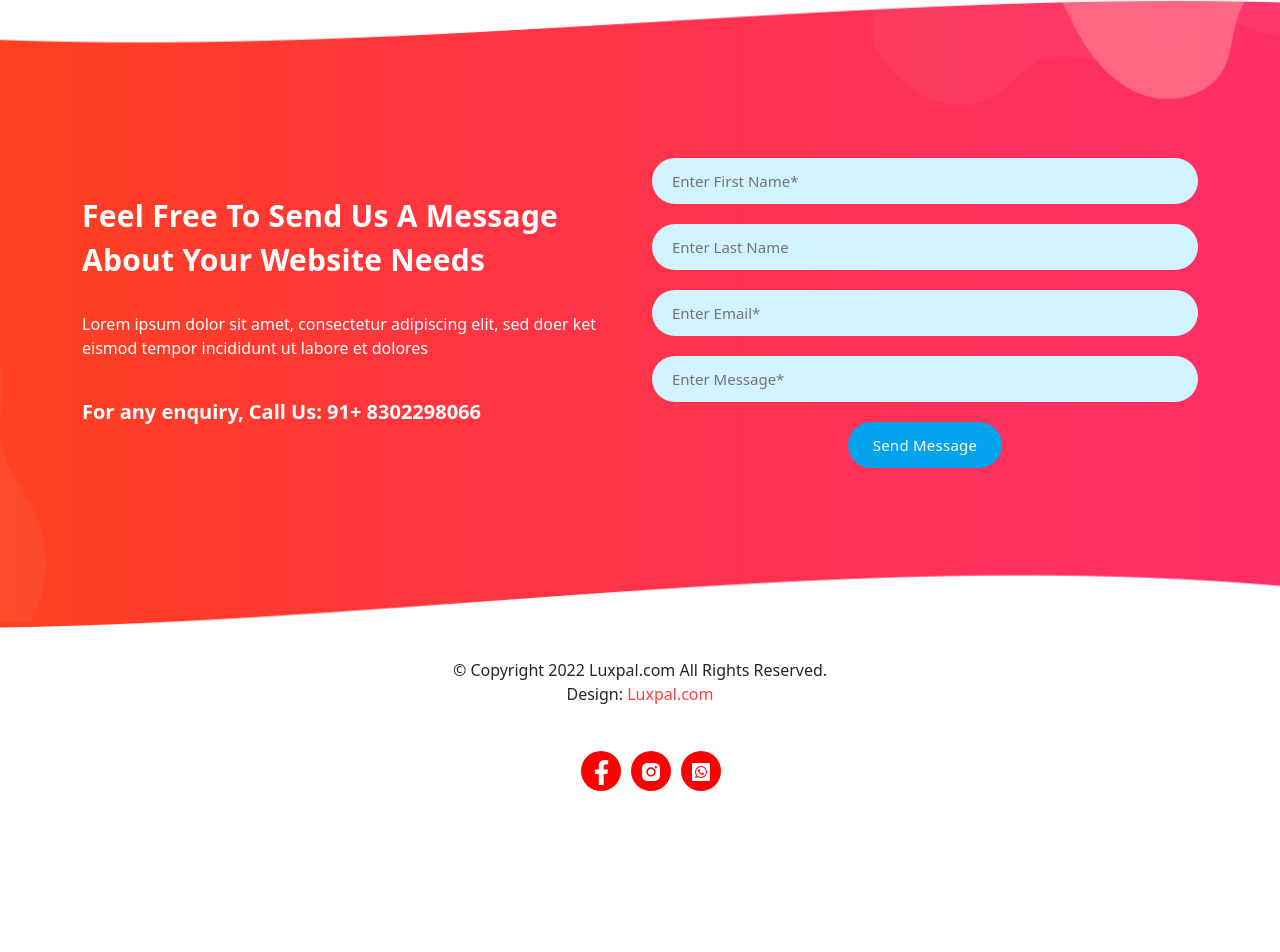
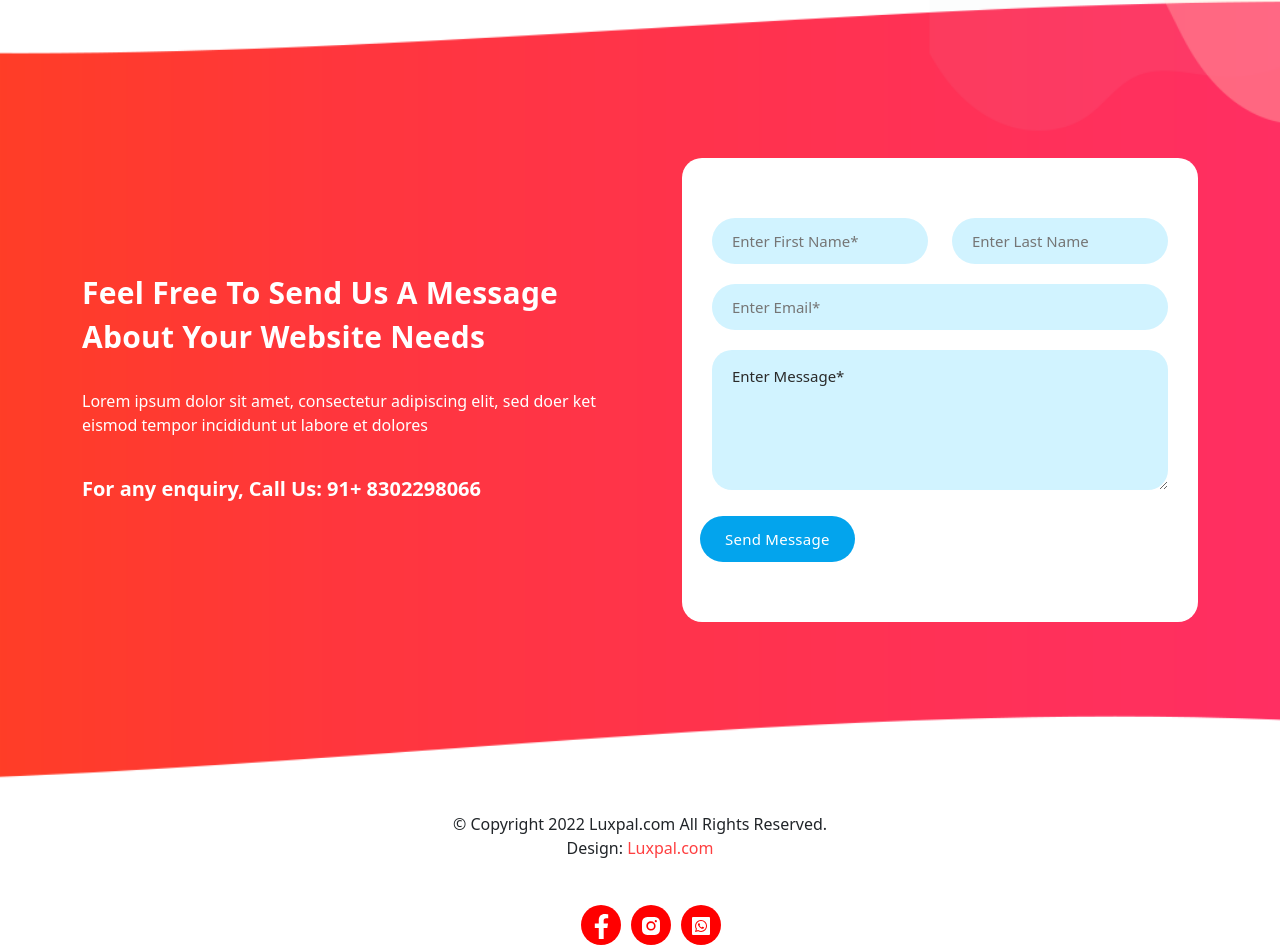
Before and after one commit to AunKr/lp-lamps-web, a React (Create React App) app in the folder client/: page / in a window 1280 px wide. Shown: the part 2736-3688 px from the top of the page. Before the commit the page ends 3543 px from the top, so only its background shows below. Built offline with nearby package versions, Linux system fonts and the light colour scheme.

Commit message:
modal UI fixed

```diff
--- a/client/src/components/ContactUs/contactUs.css
+++ b/client/src/components/ContactUs/contactUs.css
@@ -1,3 +1,48 @@
-.formError {
-    color: #fff;
+.formError {color: #fe3f40;
+    font-size: 12px;
+    margin-top: -20px !important;
+    margin-bottom: 20px;
+    float: left;
+    width: 100%;
+    margin-left: 12px;
 }
+
+div#contact .loginFrom {
+    display: flex;
+    align-items: center;
+    flex-direction: column;
+    justify-content: center;
+    height: 100%;
+    margin-left: 30px;
+    position: relative;
+    background-color: #fff;
+    padding: 60px 30px;
+    border-radius: 20px;
+    /* position: relative; */
+}
+
+div#contact .loginFrom button{
+    width: auto;
+}
+
+div#contact textarea {
+    width: 100%;
+    min-width: 100%;
+    max-width: 100%;
+    max-height: 180px;
+    min-height: 140px;
+    height: 140px;
+    border-radius: 20px;
+    background-color: #d1f3ff;
+    border: none;
+    outline: none;
+    font-size: 15px;
+    font-weight: 300;
+    color: #2a2a2a;
+    padding: 15px 20px;
+    margin-bottom: 20px;
+  }
+
+  div#contact textarea::placeholder {
+    color: #2a2a2a;
+  }
--- a/client/src/components/ContactUs/contactUs.jsx
+++ b/client/src/components/ContactUs/contactUs.jsx
@@ -41,6 +41,8 @@ const ContactUs = () => {
         /* and other goodies */
       }) => (
         <form onSubmit={handleSubmit} className="loginFrom">
+          <div className="row">
+            <div className="col-lg-6">
               <input
                 id="firstName"
                 type="text"
@@ -53,6 +55,8 @@ const ContactUs = () => {
               {errors.firstName && touched.firstName ? (
                 <div className="formError">{errors.firstName}</div>
               ) : null}
+            </div>
+            <div className="col-lg-6">
               <input
                 id="lastName"
                 type="text"
@@ -65,6 +69,8 @@ const ContactUs = () => {
               {errors.lastName && touched.lastName ? (
                 <div className="formError">{errors.lastName}</div>
               ) : null}
+            </div>
+            <div className="col-lg-12">
               <input
                 type="email"
                 name="email"
@@ -76,7 +82,9 @@ const ContactUs = () => {
               {errors.email && touched.email ? (
                 <div className="formError">{errors.email}</div>
               ) : null}
-          <input
+            </div>
+            <div className="col-lg-12">
+              <textarea
                 type="text"
                 name="message"
                 autoComplete="on"
@@ -88,7 +96,9 @@ const ContactUs = () => {
               {errors.message && touched.message ? (
                 <div className="formError">{errors.message}</div>
               ) : null}
+            </div>
             <button type="submit">Send Message</button>
+          </div>
         </form>
       )}
     </Formik>
--- a/client/src/components/Modal/deleteModal.jsx
+++ b/client/src/components/Modal/deleteModal.jsx
@@ -11,13 +11,14 @@ const DeleteModal = (props) => {
     <Modal
       show={props.open}
       onHide={props.handleClose}
+      className="products-page Delete-Product"
     >
       <Modal.Header closeButton>
         <Modal.Title>{props?.title}</Modal.Title>
       </Modal.Header>
       <Modal.Body>
+        Are you sure you want to delete {props?.product?.name}?
       </Modal.Body>
-        Are you sure you want to delete {props?.product?.name}?
       <Modal.Footer>
         <Button variant="secondary" onClick={props?.onSubmit}>Yes</Button>
         <Button variant="primary" onClick={props?.handleClose}>No</Button>
--- a/client/src/components/Modal/modal.css
+++ b/client/src/components/Modal/modal.css
@@ -1,5 +1,8 @@
+.add-products .modal{
+overflow-y: hidden;
+}
 .add-products .modal-dialog {
-    max-width: 90%;
+    max-width: 70%;
     margin: 1.75rem auto;
 }
 .add-products .btn-close:focus {
@@ -55,3 +58,14 @@
 .add-products .modal-footer button.btn.btn-secondary {
     background-color: #fe3f40;
 }
+
+.add-products .modal-body {
+    position: relative;
+    flex: 1 1 auto;
+    padding: 1rem;
+    overflow: scroll;
+    height: 100;
+    overflow-x: hidden;
+    overflow-y: auto;
+    height: calc(100vh - 200px);
+}
--- a/client/src/components/Modal/productModal.css
+++ b/client/src/components/Modal/productModal.css
@@ -91,3 +91,31 @@
     width: 100%;
     margin-bottom: 10px;
 }
+.products-page.Delete-Product.modal .modal-dialog {
+    max-width: 40%;
+    margin: 1.75rem auto;
+}
+.products-page.Delete-Product.modal .modal-body{
+    height: auto;
+}
+.products-page.Delete-Product.modal .modal-footer button {
+    margin-top: 20px;
+    float: right;
+    display: inline-block;
+    background-color: #03a4ed;
+    font-size: 15px;
+    font-weight: 400;
+    color: #fff;
+    text-transform: capitalize;
+    padding: 12px 25px;
+    border-radius: 23px;
+    letter-spacing: 0.25px;
+    border: none;
+    outline: none;
+    transition: all .3s;
+    margin-left: 1rem;
+    margin-bottom: 20px;
+}
+.products-page.Delete-Product.modal .modal-footer button.btn.btn-secondary {
+    background-color: #fe3f40;
+}
--- a/client/src/components/Products/products.css
+++ b/client/src/components/Products/products.css
@@ -80,11 +80,13 @@
 .productsCategories h2 {
     font-size: 18px;
     margin-bottom: 13px;
+    padding-left: 0.5rem;
 }
 .productsCategories ul{
     float: left;
     width: 100%;
     padding: 0;
+    padding-left: 0.5rem;
 }
 .productsCategories ul li{
     float: left;
```
Lines whose indentation alone changed are shown as unchanged.
